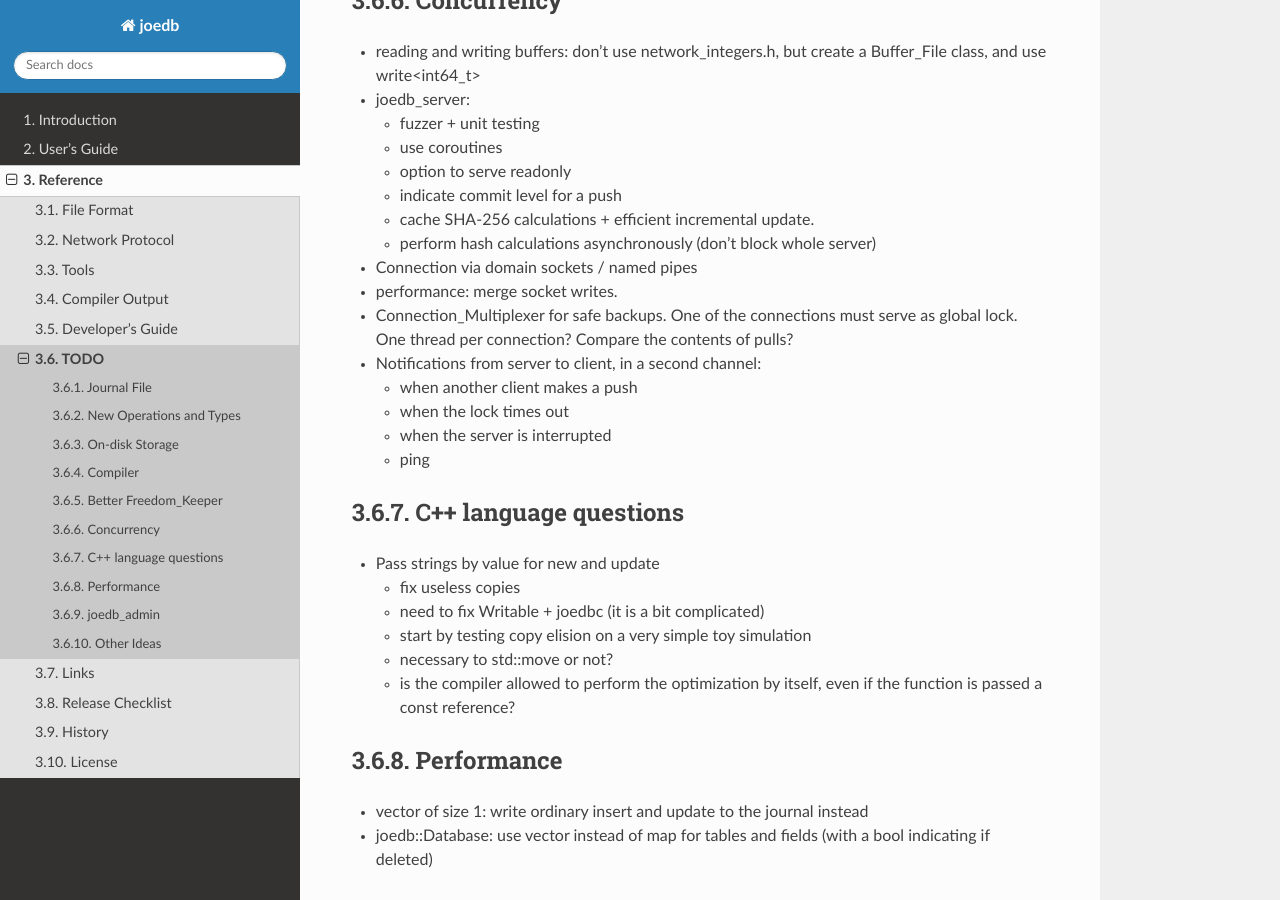
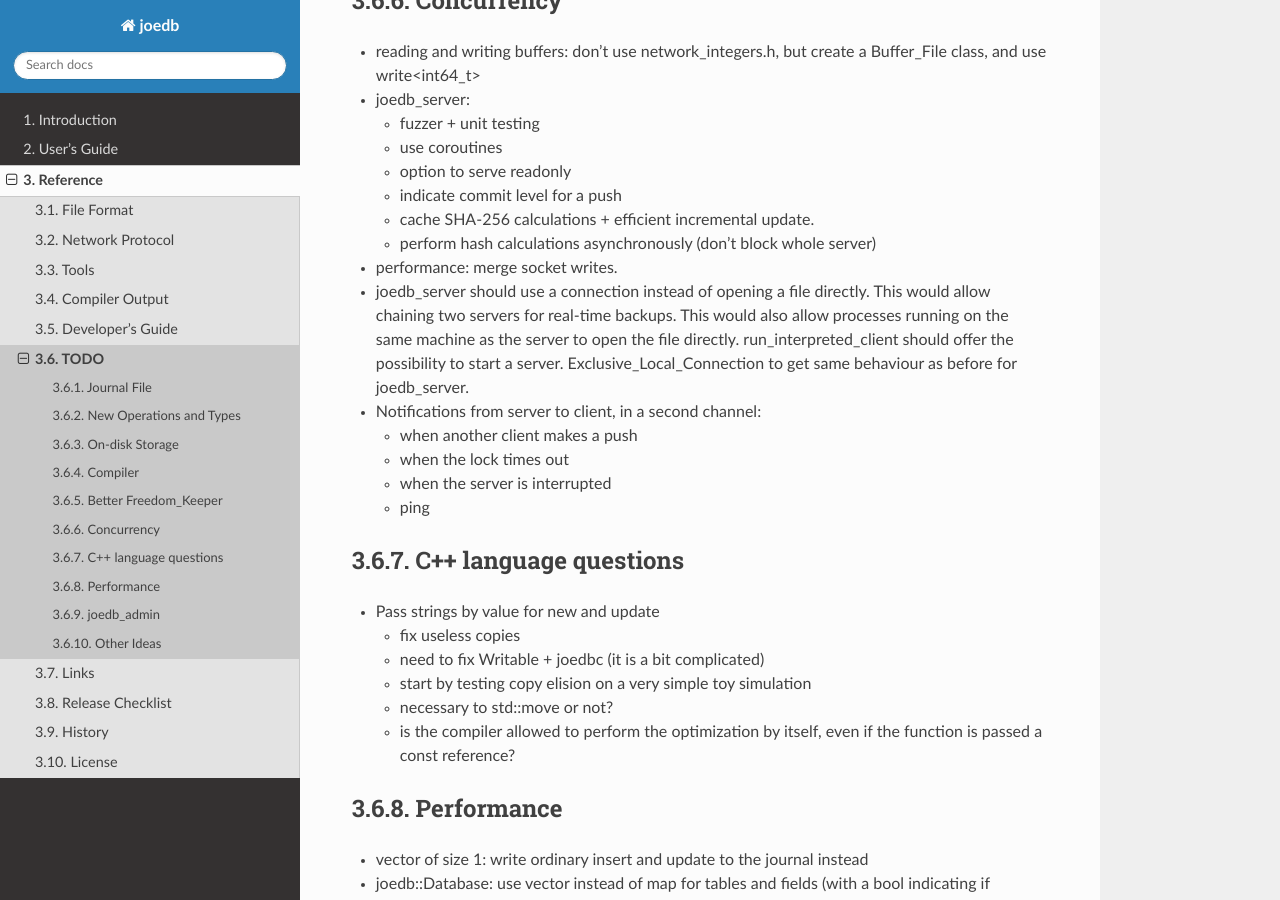
Before and after one commit to Remi-Coulom/joedb, a Sphinx documentation site: the page built from doc/source/todo.rst, in a window 1280 px wide and 900 px high, scrolled down 2089 px. Built offline with Sphinx 7.4.7 and the Read the Docs theme 2.0.0, drawn with Linux system fonts in a browser that asks for light colours; formulas are drawn with MathJax 3.

Commit message:
TODO + doc

```diff
--- a/doc/source/todo.rst
+++ b/doc/source/todo.rst
@@ -106,10 +106,13 @@ Concurrency
   - cache SHA-256 calculations + efficient incremental update.
   - perform hash calculations asynchronously (don't block whole server)
 
-- Connection via domain sockets / named pipes
 - performance: merge socket writes.
-- Connection_Multiplexer for safe backups. One of the connections must serve as
-  global lock. One thread per connection? Compare the contents of pulls?
+- joedb_server should use a connection instead of opening a file directly. This
+  would allow chaining two servers for real-time backups. This would also allow
+  processes running on the same machine as the server to open the file
+  directly. run_interpreted_client should offer the possibility to start a
+  server. Exclusive_Local_Connection to get same behaviour as before for
+  joedb_server.
 - Notifications from server to client, in a second channel:
 
   - when another client makes a push
```
Also changed, not shown: doc/source/concurrency.rst (+11 -0 lines), 1 other file.
